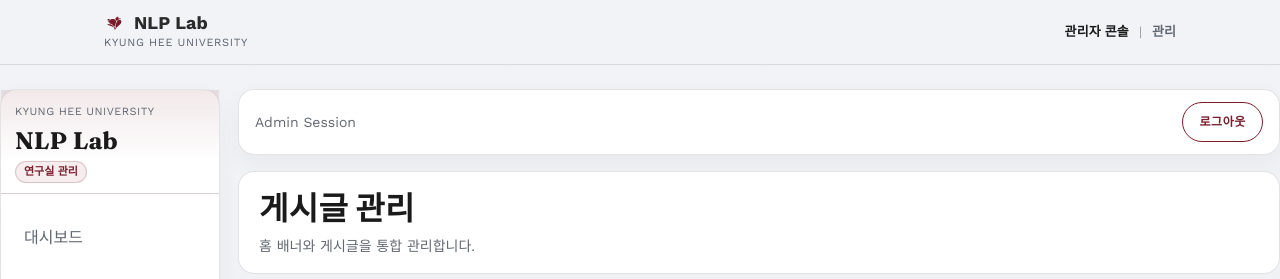
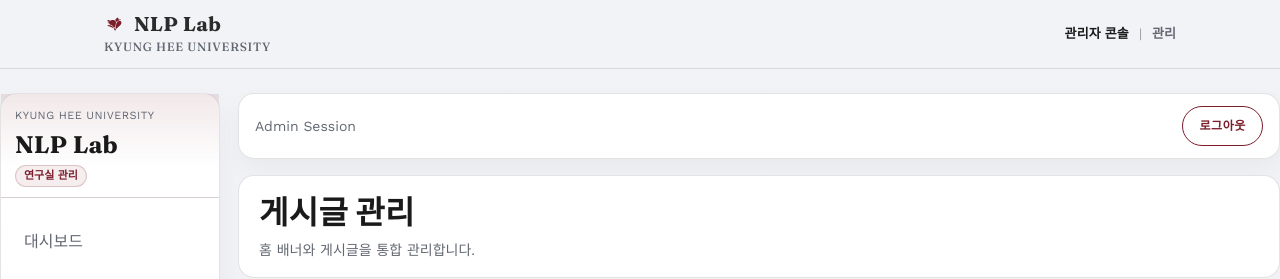
Before and after one commit to jisung-02/nlp-lab, a FastAPI app: template app/templates/admin/posts.html in a window 1280 px wide. Shown: the top 279 px of the page. Run offline with FastAPI, Linux system fonts and the light colour scheme; the template is opened without the code that fills it, so the values that code supplies are empty; parts of the project's set-up code (start-up, migrations or seed data) failed here and were passed over.

Commit message:
feat(admin): enhance site branding styles for improved visual hierarchy

```diff
--- a/app/static/css/admin.css
+++ b/app/static/css/admin.css
@@ -41,6 +41,28 @@
 
 .admin-page .site-header__inner {
   justify-content: flex-start;
+}
+
+.admin-page .site-brand {
+  font-family: "Fraunces", serif;
+  letter-spacing: 0.4px;
+}
+
+.admin-page .site-brand .brand-copy {
+  display: flex;
+  flex-direction: column;
+  gap: 2px;
+}
+
+.admin-page .site-brand .brand-top {
+  font-size: 20px;
+  font-weight: 700;
+}
+
+.admin-page .site-brand .brand-sub {
+  font-size: 12px;
+  text-transform: uppercase;
+  color: var(--admin-muted);
 }
 
 .admin-page .site-brand .brand-mark {
```
